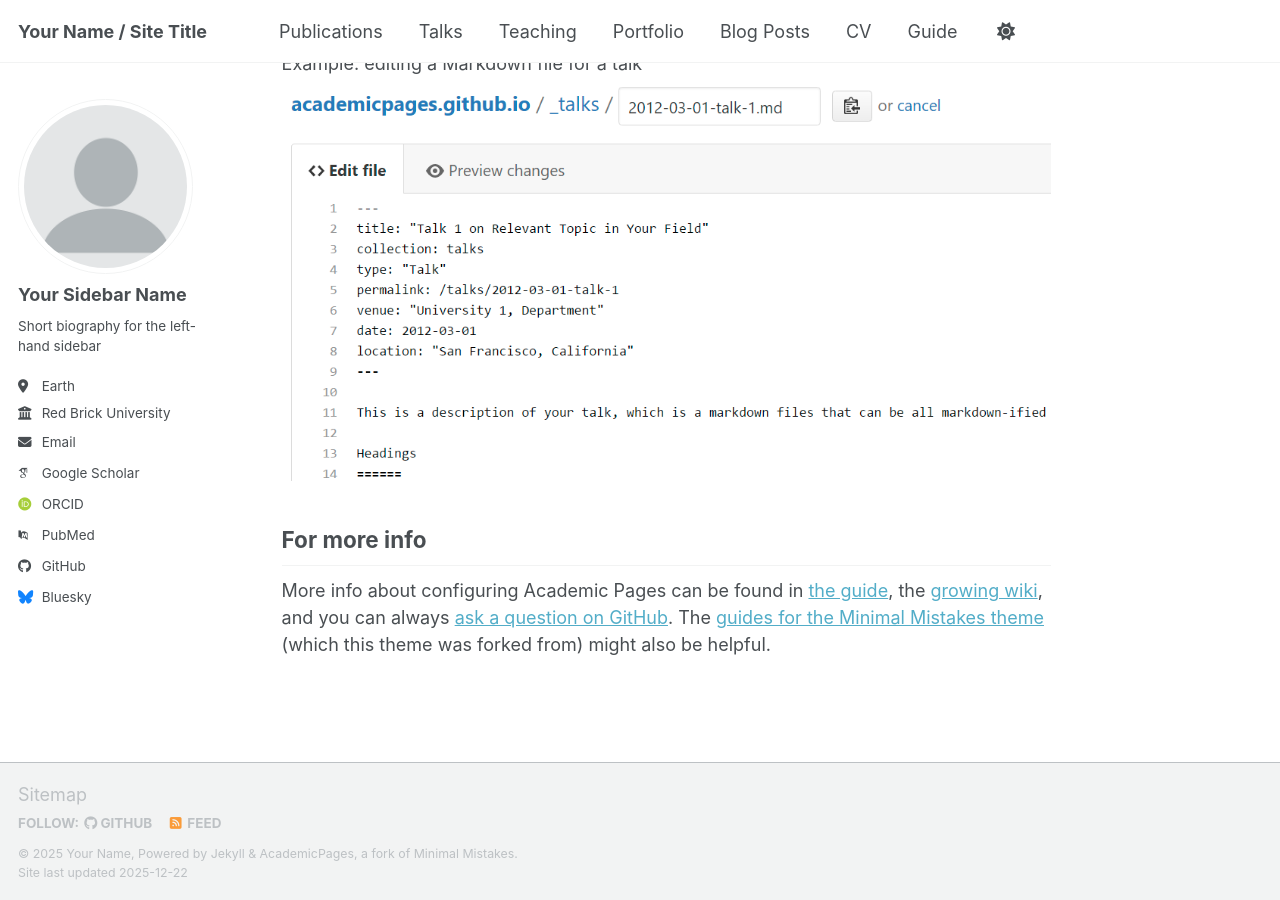
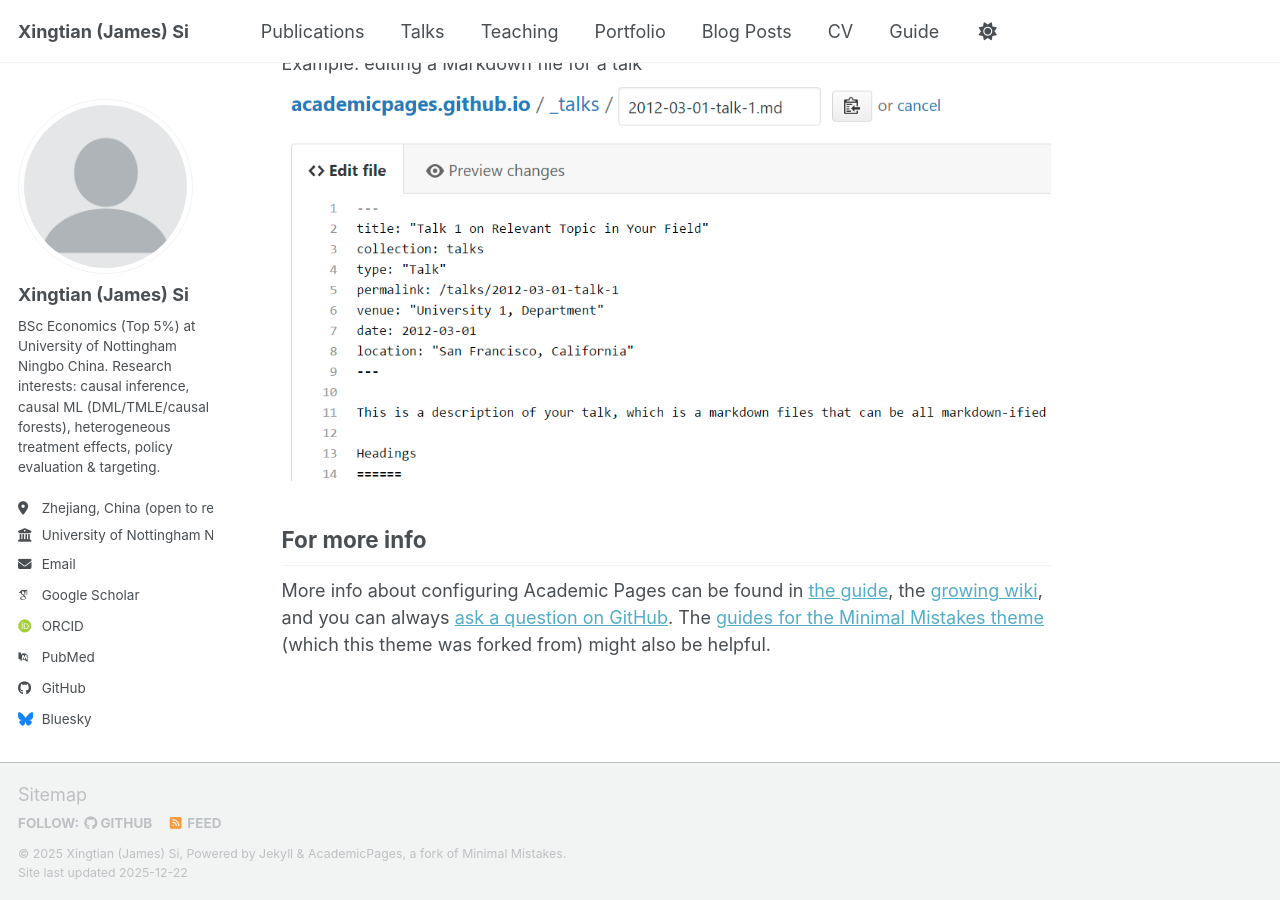
Before and after one commit to sixingtian/sixingtian.github.io, a Jekyll site: the page built from _pages/about.md, in a window 1280 px wide and 900 px high, scrolled down 2718 px. Built offline with Jekyll 4.4.1, drawn with Linux system fonts in a browser that asks for light colours; some web fonts are replaced; a script bundle is joined from its source files by our own code; library files that are not in the unit come from our copies.

Commit message:
Modify site configuration with personal details
Updated personal information and site settings.

```diff
--- a/_config.yml
+++ b/_config.yml
@@ -8,29 +8,29 @@
 
 # Basic Site Settings
 locale                   : "en-US"
-site_theme               : "default" # the available themes options are "default", "air", "sunrise", "mint", "dirt" and "contrast"
-title                    : "Your Name / Site Title"
+site_theme               : "default"
+title                    : "Xingtian (James) Si"
 title_separator          : "-"
-name                     : &name "Your Name"
-description              : &description "Your Name's academic portfolio"   # Update this with a general description of your site, this is the default if not overridden by a page
-url                      : https://academicpages.github.io # The base hostname & protocol for your site e.g. "https://[your GitHub username].github.io",
-                                                           # or if you already have some other page hosted on Github then use "https://[your GitHub username].github.io/[Your Repo Name]"
-baseurl                  : "" # the subpath of your site, e.g. "/blog"
-repository               : "academicpages/academicpages.github.io"
+name                     : &name "Xingtian (James) Si"
+description              : &description "Causal inference & causal machine learning for consumer behavior and policy evaluation."
+url                      : "https://xingtiansi.github.io"
+baseurl                  : ""
+repository               : "xingtiansi/xingtiansi.github.io"
+
 
 # Site Author - The following control what appear as part of the author content on the side bar.
 #               If a field is blank the icon and link will not appear, otherwise it will be shown.
 #               Additional customization can be done by editing /_includes/author-profile.html
 author:
-  # Biographic information
   avatar           : "profile.png"
-  name             : "Your Sidebar Name"
-  pronouns         : # example: "she/her"
-  bio              : "Short biography for the left-hand sidebar"
-  location         : "Earth"
-  employer         : "Red Brick University"
-  uri              : # URL
-  email            : "none@example.org"
+  name             : "Xingtian (James) Si"
+  pronouns         :
+  bio              : "BSc Economics (Top 5%) at University of Nottingham Ningbo China. Research interests: causal inference, causal ML (DML/TMLE/causal forests), heterogeneous treatment effects, policy evaluation & targeting."
+  location         : "Zhejiang, China (open to relocate)"
+  employer         : "University of Nottingham Ningbo China"
+  uri              :
+  email            : "sixingtian@gmail.com"
+
 
   # Academic websites
   academia         : # URL
```
